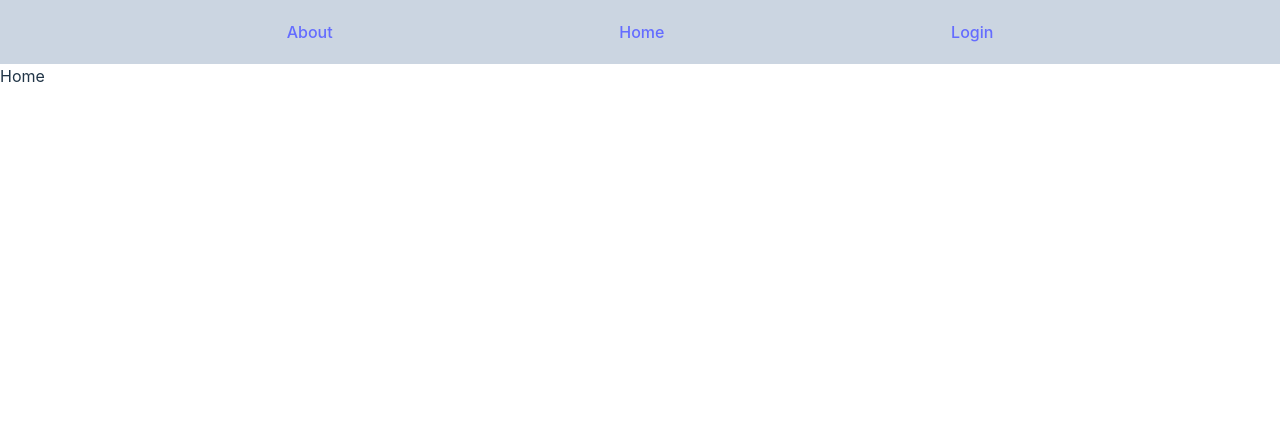
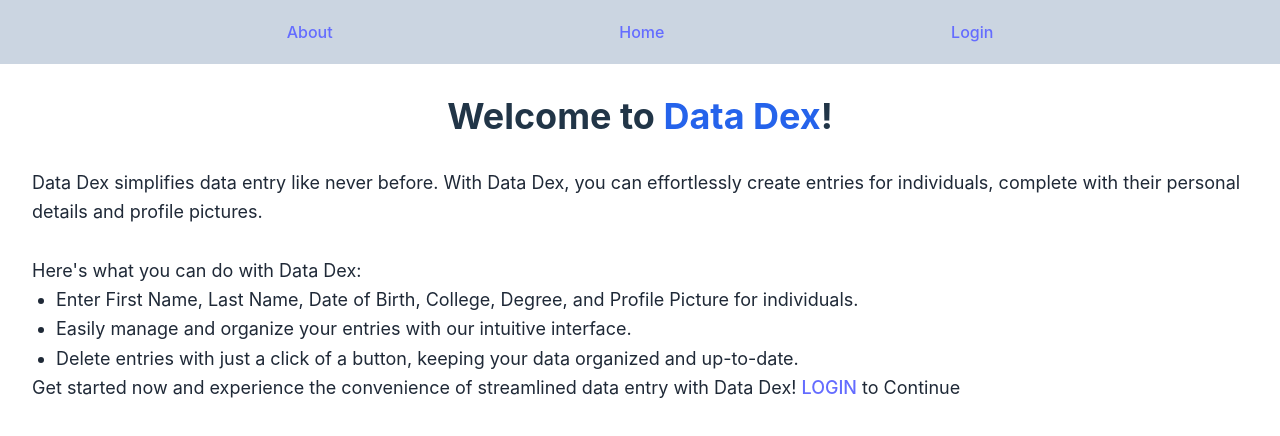
Before and after one commit to DAObliterator/dataentryapp, a React (Vite) app in the folder client/: page / in a window 1280 px wide. Shown: the top 436 px of the page. Built offline with nearby package versions, Linux system fonts and the light colour scheme; no server answers.

Commit message:
added content to Home.jsx , removed unneccessary api calls

```diff
--- a/client/src/pages/Data.jsx
+++ b/client/src/pages/Data.jsx
@@ -95,7 +95,7 @@ export const Data = () => {
       className="flex flex-col justify-evenly items-center w-screen min-h-screen"
     >
       {dataArray && Array.isArray(dataArray) && dataArray.length > 0 && (
-        <table className="bg-slate-400 w-full max-w-screen-lg mx-auto rounded-lg overflow-hidden shadow-lg">
+        <table className="bg-slate-400 w-full max-w-screen-lg mx-auto rounded-lg overflow-hidden shadow-lg m-2">
           <thead>
             <tr className="text-white bg-gray-800">
               <th className="py-2 px-4">First Name</th>
@@ -120,7 +120,7 @@ export const Data = () => {
                     <td className="py-2 px-4">{element.degree}</td>
                     <td className="py-2 px-4">
                       <img
-                        className="w-12 h-12 rounded-full mx-auto"
+                        className="w-12 h-12 mx-auto"
                         alt="Profile"
                         src={`${import.meta.env.VITE_API}/data/images/${
                           element.profilePicture
@@ -145,7 +145,7 @@ export const Data = () => {
       <form
         action=""
         id="Details-Form-Main"
-        className="flex flex-col justify-center items-center p-2  bg-slate-300 rounded-md"
+        className="flex flex-col justify-center items-center p-2  bg-slate-300 rounded-md m-4"
         encType="multipart/form-data"
         onSubmit={(e) => handleSubmit(e)}
       >
--- a/client/src/pages/Home.jsx
+++ b/client/src/pages/Home.jsx
@@ -1,18 +1,38 @@
-import React, { useEffect } from 'react';
+import React, { useEffect } from "react";
 import axios from "axios";
+import { Link } from "react-router-dom";
 
 export const Home = () => {
 
-  useEffect(() => {
-    axios.get(`${import.meta.env.VITE_API}/auth/dummy-route`).then((response) => {
-      alert(`api reponse --- ${response.data.message}`)
-    }).catch((error) => {
-      alert(`${error.message}`)
-    })
-  },[])
-
-
   return (
-    <div className='flex flex-col justify-center' >Home</div>
-  )
-}
+    <div className="flex flex-col justify-center bg-white p-8 rounded-lg">
+      <h1 className="text-4xl font-bold text-center mb-8">
+        Welcome to <span className="text-blue-600">Data Dex</span>!
+      </h1>
+      <p className="text-lg text-gray-800 leading-relaxed">
+        Data Dex simplifies data entry like never before. With Data Dex, you can
+        effortlessly create entries for individuals, complete with their
+        personal details and profile pictures.
+        <br />
+        <br />
+        Here's what you can do with Data Dex:
+        <ul className="list-disc pl-6">
+          <li>
+            Enter First Name, Last Name, Date of Birth, College, Degree, and
+            Profile Picture for individuals.
+          </li>
+          <li>
+            Easily manage and organize your entries with our intuitive
+            interface.
+          </li>
+          <li>
+            Delete entries with just a click of a button, keeping your data
+            organized and up-to-date.
+          </li>
+        </ul>
+        Get started now and experience the convenience of streamlined data entry
+        with Data Dex! <Link to = "/login">LOGIN</Link> to Continue
+      </p>
+    </div>
+  );
+};
```
Also changed, not shown: 2 other files (tests, documents, lock files or other folders).
